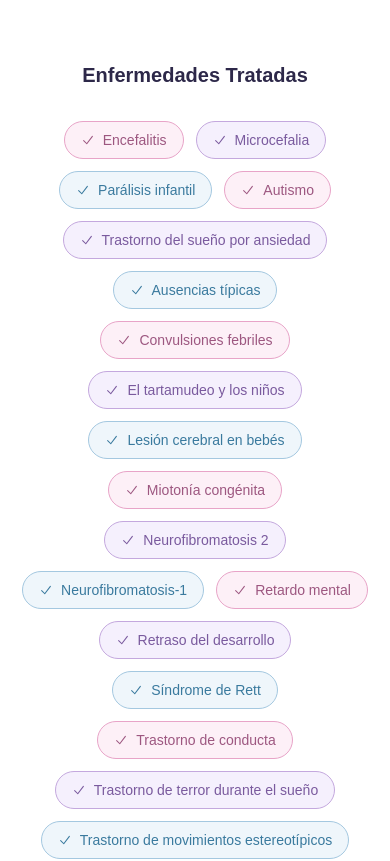
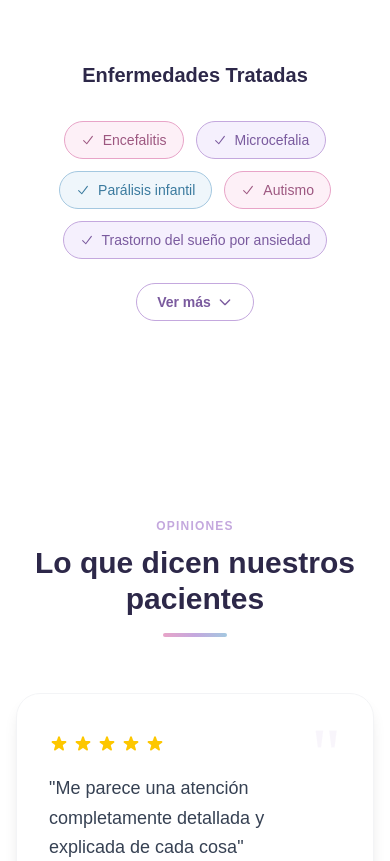
Before and after one commit to genesisbell/dr-valeria-valle-site, a Next.js app: page / in a window 390 px wide. Shown: the part 2940-3801 px from the top of the page. Built offline with nearby package versions, Linux system fonts and the light colour scheme; a web font is replaced by a local one.

Commit message:
made links functional

```diff
--- a/components/Footer.tsx
+++ b/components/Footer.tsx
@@ -79,10 +79,15 @@
                 <EmailIcon />
                 dra.valeriavalle@gmail.com
               </a>
-              <div className="flex items-start gap-2.5">
+              <a
+                href="https://www.google.com/maps/search/?api=1&query=Calle+Luis+P%C3%A9rez+Verd%C3%ADa+475%2C+Ladr%C3%B3n+de+Guevara%2C+44650+Guadalajara%2C+Jalisco"
+                target="_blank"
+                rel="noopener noreferrer"
+                className="flex items-start gap-2.5 hover:text-brand-sky transition-colors duration-200"
+              >
                 <LocationIcon />
                 <span>{t.footer.address}</span>
-              </div>
+              </a>
             </div>
           </div>
         </div>
--- a/components/Navbar.tsx
+++ b/components/Navbar.tsx
@@ -11,7 +11,7 @@
 
   const navLinks = [
     { href: '/', label: t.nav.home },
-    { href: '#about', label: t.nav.about },
+    { href: '#profile', label: t.nav.about },
     { href: '#services', label: t.nav.services },
     { href: '#contact', label: t.nav.contact },
   ];
--- a/components/ServicesSection.tsx
+++ b/components/ServicesSection.tsx
@@ -7,6 +7,8 @@
   const { t } = useLanguage();
   const sectionRef = useRef<HTMLElement>(null);
   const [visible, setVisible] = useState(false);
+  const [expanded, setExpanded] = useState(false);
+  const MOBILE_LIMIT = 5;
 
   useEffect(() => {
     const observer = new IntersectionObserver(
@@ -83,10 +85,12 @@
 
         {/* Conditions grid */}
         <div className="flex flex-wrap justify-center gap-3">
-          {t.services.conditions.map((condition, i) => (
+          {t.services.conditions.map((condition, i) => {
+            const hiddenOnMobile = !expanded && i >= MOBILE_LIMIT;
+            return (
               <div
                 key={i}
-              className="transition-all duration-500 ease-out"
+                className={`transition-all duration-500 ease-out ${hiddenOnMobile ? 'hidden sm:block' : ''}`}
                 style={{
                   opacity: visible ? 1 : 0,
                   transform: visible ? 'translateY(0) scale(1)' : 'translateY(16px) scale(0.95)',
@@ -95,7 +99,25 @@
               >
                 <ConditionPill label={condition} index={i} />
               </div>
-          ))}
+            );
+          })}
+        </div>
+
+        {/* Show more/less — mobile only */}
+        <div className="mt-6 flex justify-center sm:hidden">
+          <button
+            onClick={() => setExpanded(!expanded)}
+            className="inline-flex items-center gap-1.5 rounded-full px-5 py-2 text-sm font-semibold border transition-colors duration-200"
+            style={{ borderColor: '#C4A8DE', color: '#7A5A9E' }}
+          >
+            {expanded ? t.services.showLess : t.services.showMore}
+            <svg
+              className={`w-4 h-4 transition-transform duration-200 ${expanded ? 'rotate-180' : ''}`}
+              fill="none" stroke="currentColor" viewBox="0 0 24 24"
+            >
+              <path strokeLinecap="round" strokeLinejoin="round" strokeWidth={2} d="M19 9l-7 7-7-7" />
+            </svg>
+          </button>
         </div>
 
       </div>
--- a/lib/i18n/en/services.json
+++ b/lib/i18n/en/services.json
@@ -1,5 +1,7 @@
 {
   "title": "Services",
+  "showMore": "See more",
+  "showLess": "See less",
   "heading": "Conditions Treated",
   "pricingTitle": "Services & Pricing",
   "pricing": [
--- a/lib/i18n/es/services.json
+++ b/lib/i18n/es/services.json
@@ -1,5 +1,7 @@
 {
   "title": "Servicios",
+  "showMore": "Ver más",
+  "showLess": "Ver menos",
   "heading": "Enfermedades Tratadas",
   "pricingTitle": "Servicios y Precios",
   "pricing": [
```
Lines whose indentation alone changed are shown as unchanged.
